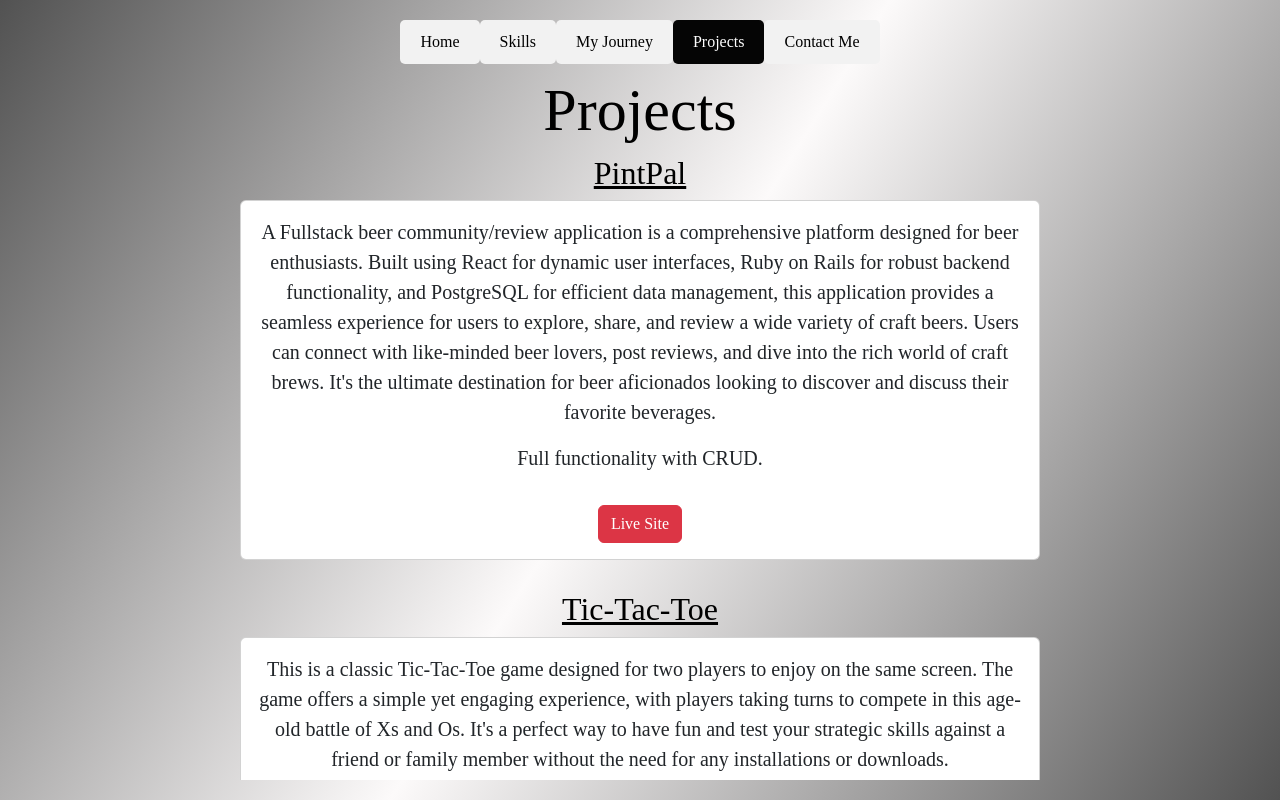
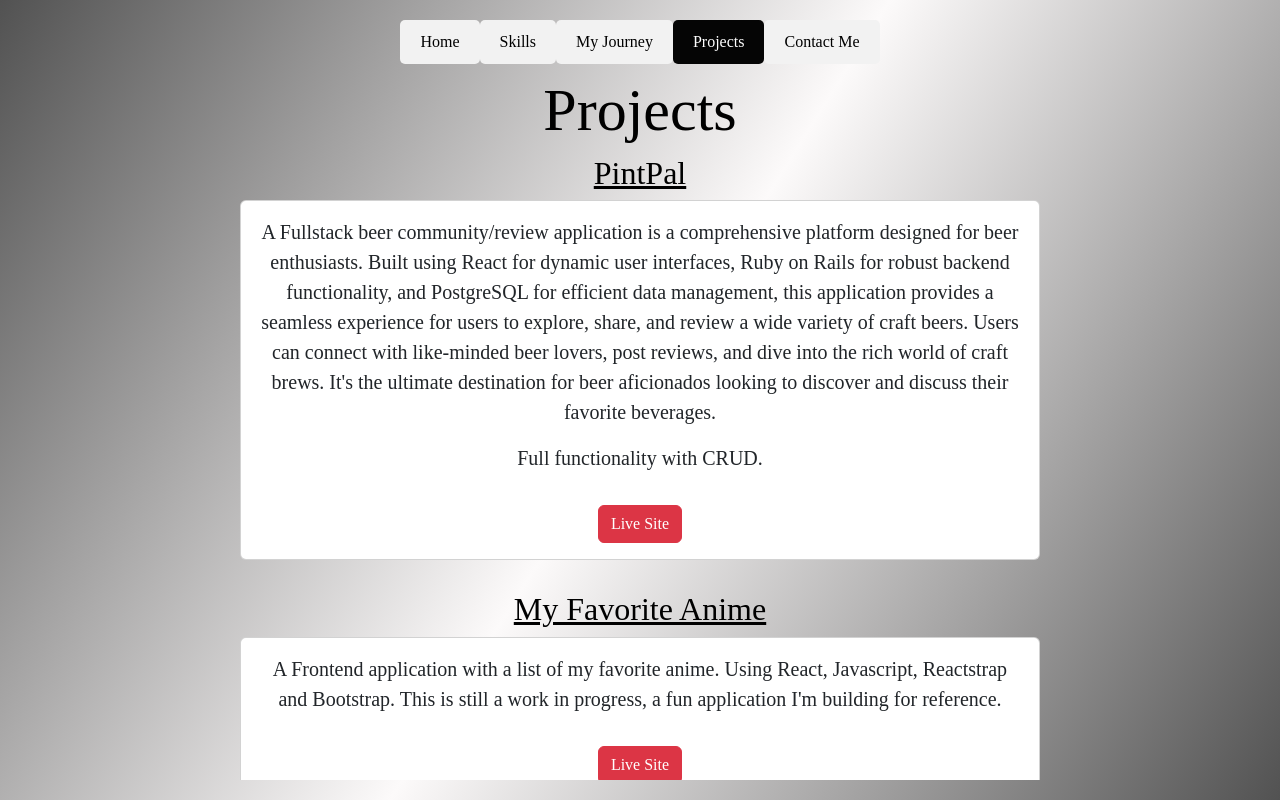
Before and after one commit to Mikechavo/Mikechavo, a React (Create React App) app: page / in a window 1280 px wide. Both pictures are taken after a click on the button "Projects". Built offline with nearby package versions, Linux system fonts and the light colour scheme.

Commit message:
added project

```diff
--- a/src/components/Projects.js
+++ b/src/components/Projects.js
@@ -35,6 +35,27 @@ const Projects = (args) => {
             </CardBody>
             <CardBody>
               <Button color="danger" href="https://pintpal.onrender.com/">
+                Live Site</Button>
+            </CardBody>
+          </Card>
+        </div>
+      </div>
+      <br />
+
+      <div className="Project">
+        <u><h2>My Favorite Anime</h2></u>
+        <div className='cards'>
+          <Card color="" style={{ width: '50rem' }}>
+            {/* <CardBody>
+
+          </CardBody> */}
+            <CardBody>
+              <CardText>
+              A Frontend application with a list of my favorite anime. Using React, Javascript, Reactstrap and Bootstrap. This is still a work in progress, a fun application I'm building for reference.
+              </CardText>
+            </CardBody>
+            <CardBody>
+              <Button color="danger" href="https://my-favorite-anime.netlify.app/">
                 Live Site</Button>
             </CardBody>
           </Card>
```
Also changed, not shown: src/components/PasswordGen.js (indentation only), 8 other files (tests, documents, lock files or other folders).
